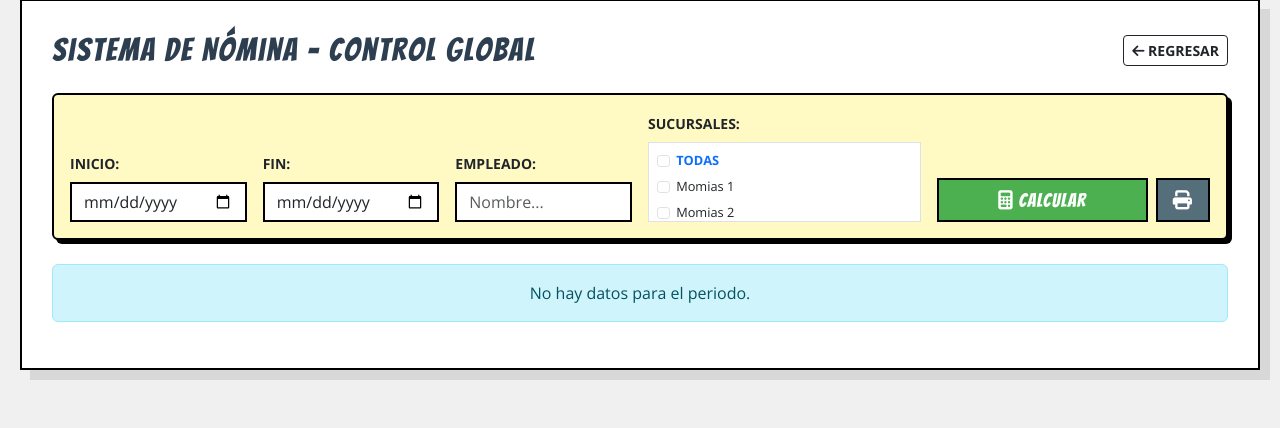
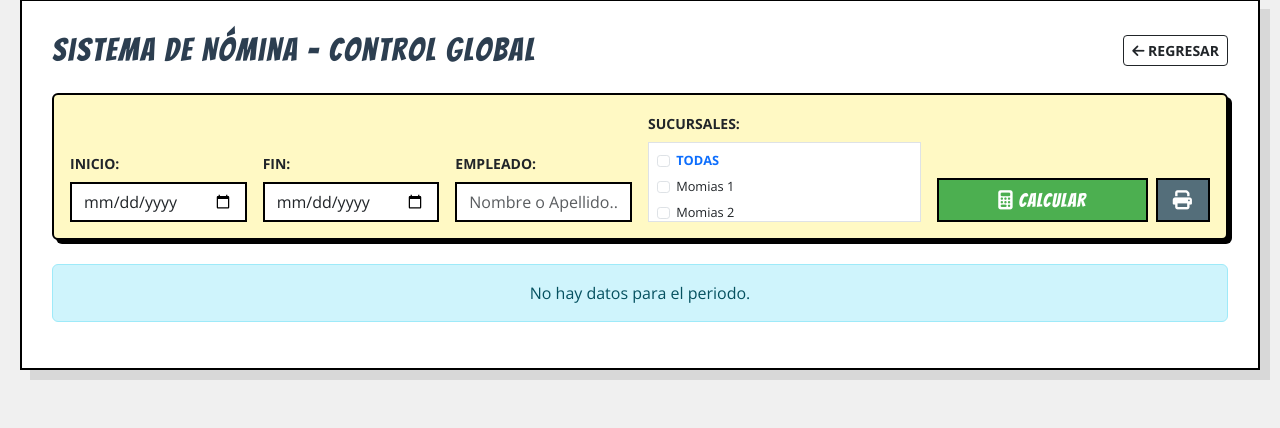
Before and after one commit to ffdelavictoria-byte/Administracion-Ven-Come, a Django app: page /nomina/ in a window 1280 px wide. Shown: the part 21-449 px from the top of the page. Run offline with Django 5.2, Linux system fonts and the light colour scheme; the visitor is signed in with stand-in values (Sample User, id 1).

Commit message:
Update Paysheet.html

```diff
--- a/Momias/Sistema_Momias/templates/Paysheet.html
+++ b/Momias/Sistema_Momias/templates/Paysheet.html
@@ -101,7 +101,7 @@
                 </div>
                 <div class="col-md-2">
                     <label class="form-label fw-bold small text-uppercase">Empleado:</label>
-                    <input type="text" name="nombre" class="form-control" placeholder="Nombre..." value="{{ nombre_busqueda|default_if_none:'' }}">
+                    <input type="text" name="nombre" class="form-control" placeholder="Nombre o Apellido..." value="{{ nombre_busqueda|default:'' }}">
                 </div>
                 <div class="col-md-3">
                     <label class="form-label fw-bold small text-uppercase">Sucursales:</label>
```
